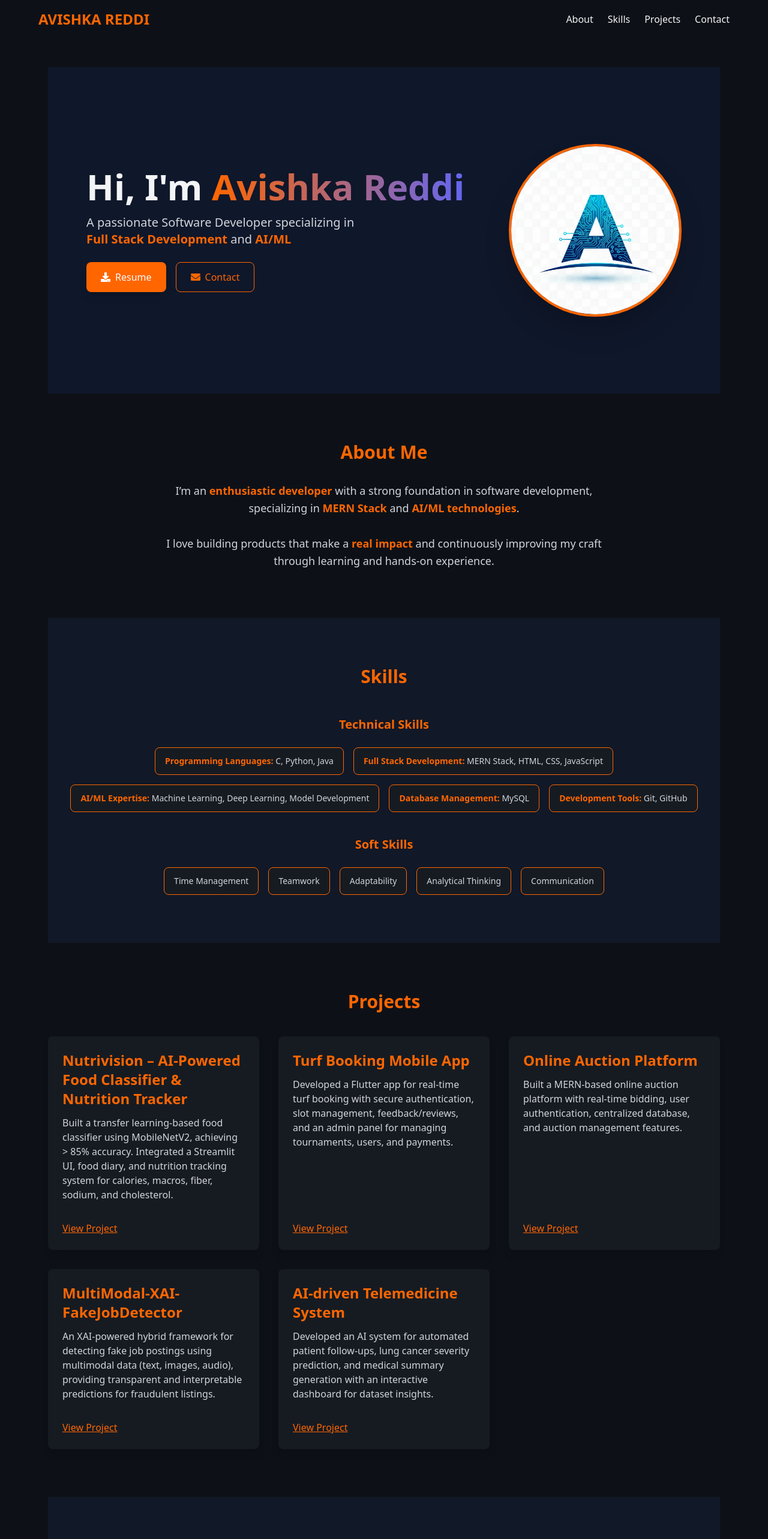
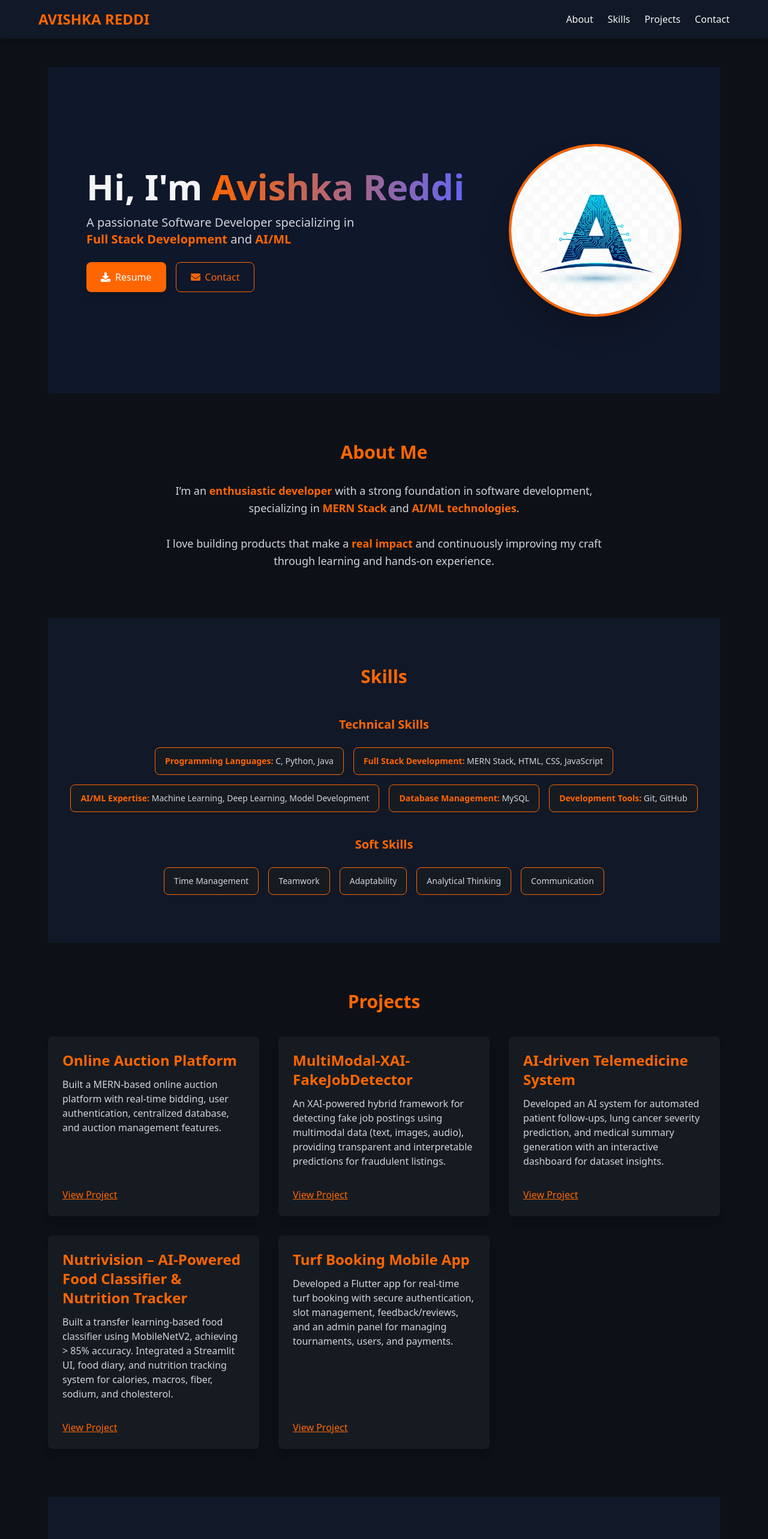
Before and after one commit to avireddi08/avireddi08.github.io, a React (Vite) app: page / in a window 1280 px wide. Shown: the top 2566 px of the page at 60% size. Built offline with nearby package versions, Linux system fonts and the light colour scheme.

Commit message:
updated files

```diff
--- a/src/components/Contact.jsx
+++ b/src/components/Contact.jsx
@@ -77,12 +77,6 @@ export default function Contact() {
 
       {/* Contact Info + Icons */}
       <div className="flex flex-col items-center gap-4 mt-8">
-        <div className="flex items-center gap-2 text-gray-200">
-          <FaEnvelope className="text-accent" />
-          <a href="mailto:avireddi15@gmail.com" className="hover:text-accent transition">
-            Email
-          </a>
-        </div>
         <div className="flex items-center gap-6 mt-2">
           <a
             href={"https://www.linkedin.com/in/avireddi08/"}
--- a/src/components/Navbar.jsx
+++ b/src/components/Navbar.jsx
@@ -7,7 +7,7 @@ export default function Navbar() {
   const toggleMenu = () => setIsOpen(!isOpen);
 
   return (
-    <nav className="fixed top-0 left-0 w-full z-50 py-4 px-6 md:px-16 flex justify-between items-center bg-transparent">
+    <nav className="fixed top-0 left-0 w-full z-50 py-4 px-6 md:px-16 flex justify-between items-center bg-gray-900 shadow-md">
       {/* Logo / Name */}
       <a href="#hero" className="text-2xl font-bold text-accent hover:text-accent transition">
         AVISHKA REDDI
--- a/src/components/Projects.jsx
+++ b/src/components/Projects.jsx
@@ -2,16 +2,6 @@ import React from 'react';
 
 export default function Projects() {
   const projects = [
-    {
-      name: 'Nutrivision – AI-Powered Food Classifier & Nutrition Tracker',
-      desc: 'Built a transfer learning-based food classifier using MobileNetV2, achieving > 85% accuracy. Integrated a Streamlit UI, food diary, and nutrition tracking system for calories, macros, fiber, sodium, and cholesterol.',
-      link: "https://github.com/avireddi08/Nutrivision"
-    },
-    {
-      name: 'Turf Booking Mobile App',
-      desc: 'Developed a Flutter app for real-time turf booking with secure authentication, slot management, feedback/reviews, and an admin panel for managing tournaments, users, and payments.',
-      link: "https://github.com/avireddi08/TURF_BOOKING_APP"
-    },
     {
       name: 'Online Auction Platform',
       desc: 'Built a MERN-based online auction platform with real-time bidding, user authentication, centralized database, and auction management features.',
@@ -26,6 +16,16 @@ export default function Projects() {
       name: 'AI-driven Telemedicine System',
       desc: 'Developed an AI system for automated patient follow-ups, lung cancer severity prediction, and medical summary generation with an interactive dashboard for dataset insights.',
       link: "https://github.com/avireddi08/AI_DRIVEN_TELEMEDICINE_SYSTEM"
+    },
+    {
+      name: 'Nutrivision – AI-Powered Food Classifier & Nutrition Tracker',
+      desc: 'Built a transfer learning-based food classifier using MobileNetV2, achieving > 85% accuracy. Integrated a Streamlit UI, food diary, and nutrition tracking system for calories, macros, fiber, sodium, and cholesterol.',
+      link: "https://github.com/avireddi08/Nutrivision"
+    },
+    {
+      name: 'Turf Booking Mobile App',
+      desc: 'Developed a Flutter app for real-time turf booking with secure authentication, slot management, feedback/reviews, and an admin panel for managing tournaments, users, and payments.',
+      link: "https://github.com/avireddi08/TURF_BOOKING_APP"
     }
   ];
 
```
Also changed, not shown: 1 other file (tests, documents, lock files or other folders).
